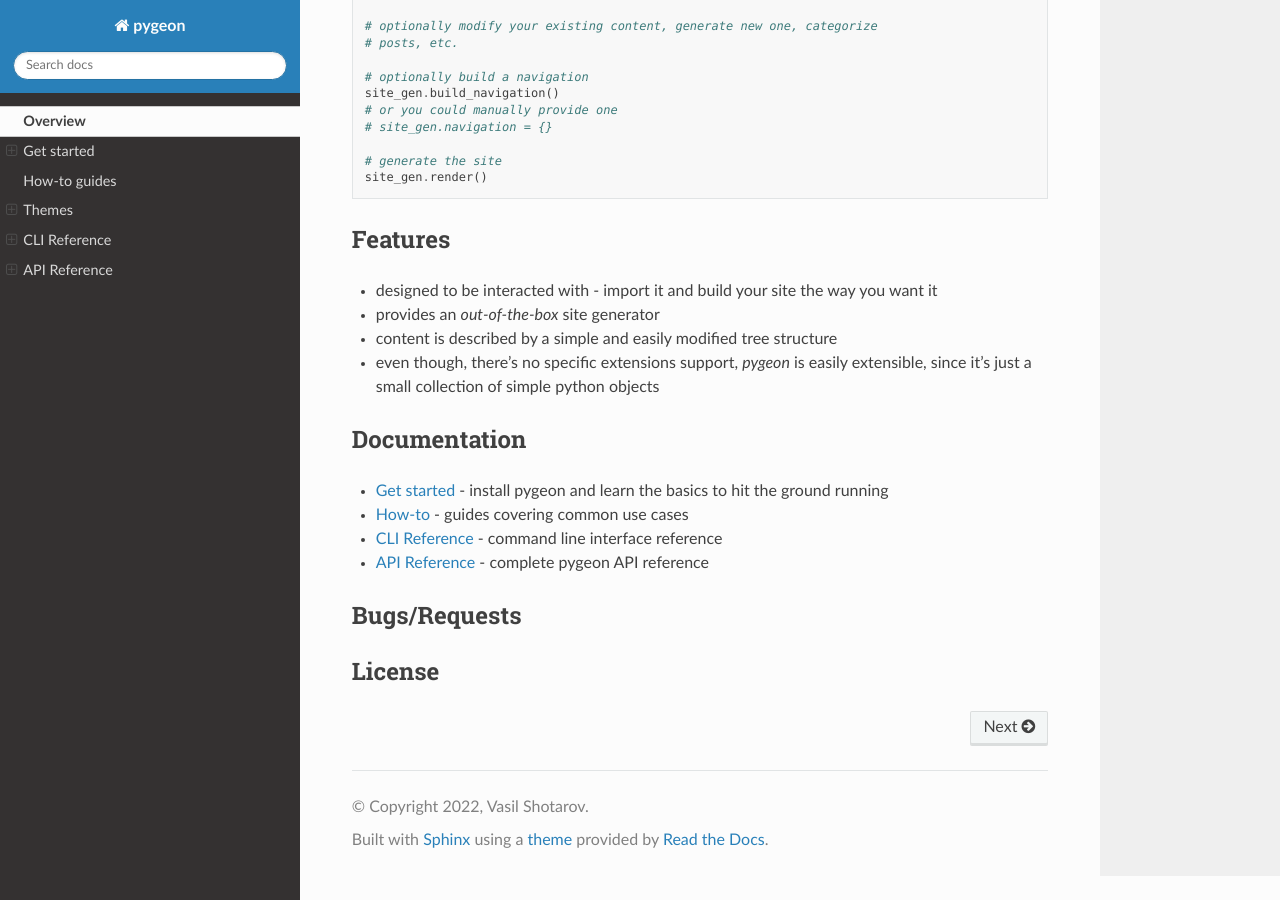
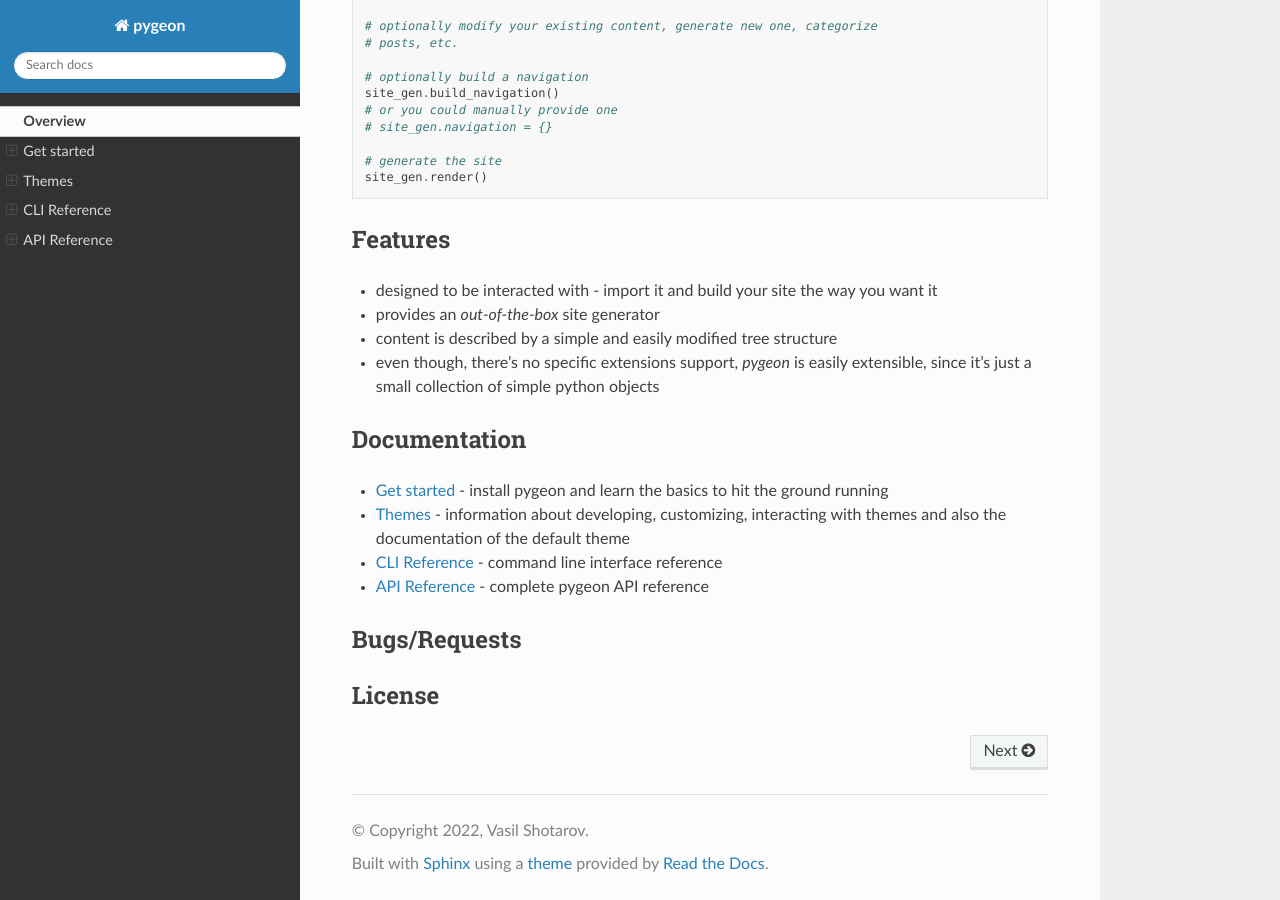
Before and after one commit to vshotarov/lamya, a Sphinx documentation site: the page built from docs/source/index.rst, in a window 1280 px wide and 900 px high, scrolled down 1072 px. Built offline with Sphinx 7.4.7 and the Read the Docs theme 2.0.0, drawn with Linux system fonts in a browser that asks for light colours.

Commit message:
Get rid of how-to, as i feel like we're covered for now in the get-started section

```diff
--- a/docs/source/how-to.rst
+++ /dev/null
@@ -1,2 +0,0 @@
-How-to guides
-=============
--- a/docs/source/index.rst
+++ b/docs/source/index.rst
@@ -65,7 +65,8 @@ Documentation
 -------------
 - :doc:`Get started <get-started>` - install pygeon and learn the basics to hit
   the ground running
-- :doc:`How-to <how-to>` - guides covering common use cases
+- :doc:`Themes <themes>` - information about developing, customizing, interacting
+  with themes and also the documentation of the default theme
 - :doc:`CLI Reference <cli-reference>` - command line interface reference
 - :doc:`API Reference <api-reference>` - complete pygeon API reference
 
@@ -81,7 +82,6 @@ License
 
    self
    get-started
-   how-to
    themes
    cli-reference
    api-reference
```
